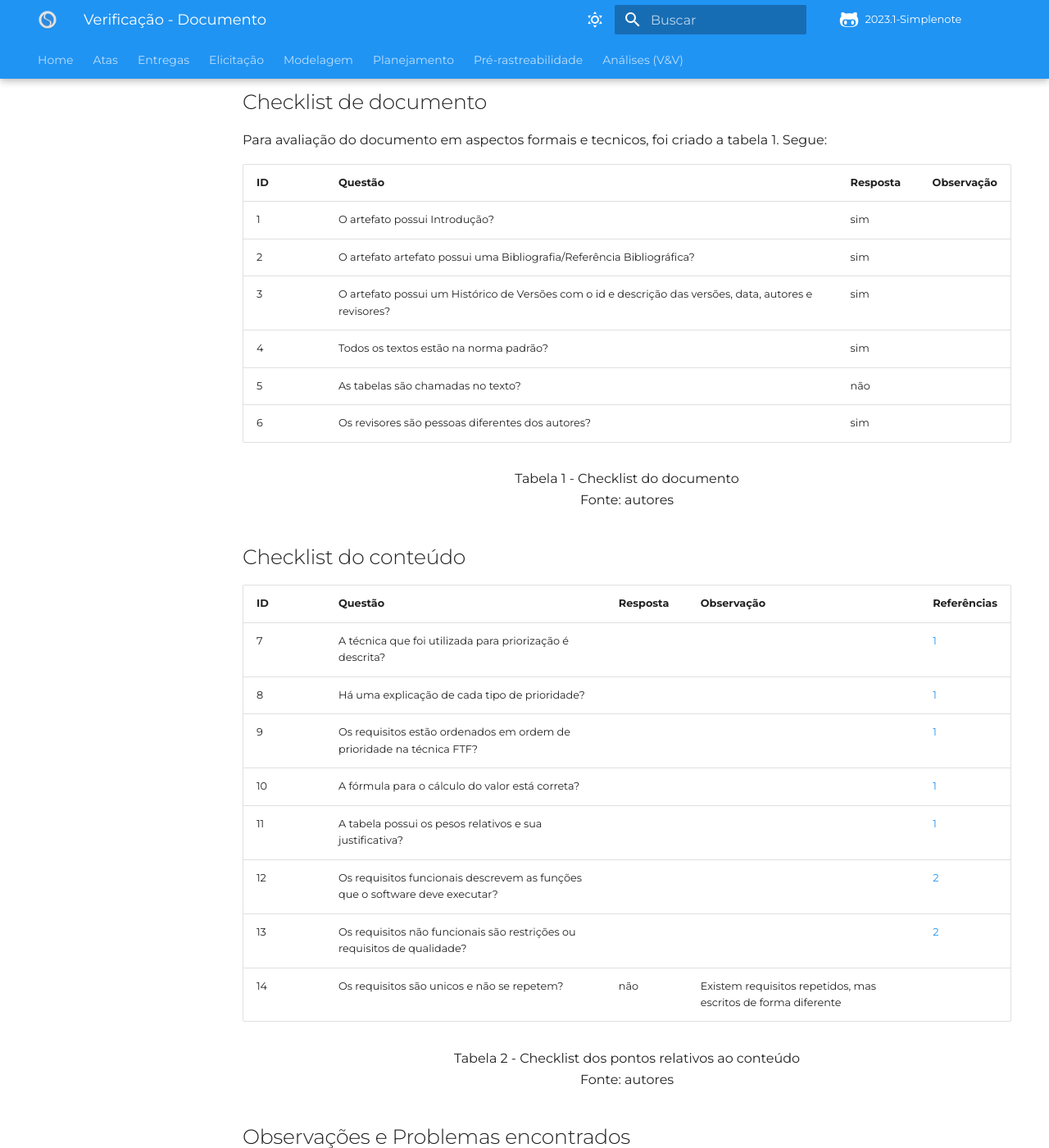
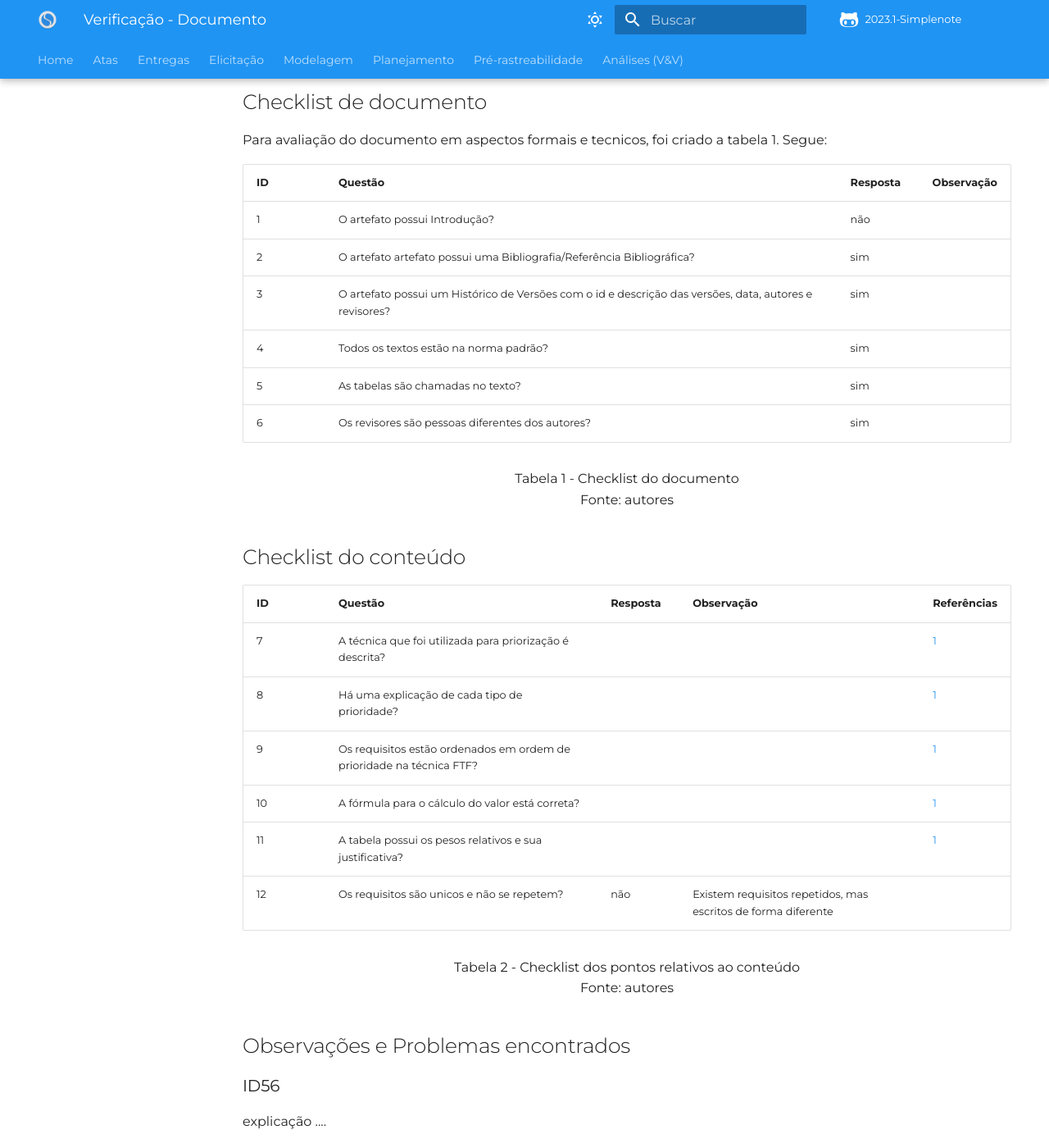
Before and after one commit to Requisitos-de-Software/2023.1-Simplenote, an MkDocs documentation site: the page built from docs/Analise-Grupo5/Elicitação/priorização/FTF.md, in a window 1280 px wide and 1400 px high, scrolled down 683 px. Shown: the whole window at 82% size. Built offline with MkDocs 1.6.1 and Material for MkDocs 9.7.7, drawn with Linux system fonts in a browser that asks for light colours; some web fonts are replaced; comment, search, counter and statistics services are not loaded.

Commit message:
Update FTF.md

```diff
--- a/docs/Analise-Grupo5/Elicitação/priorização/FTF.md
+++ b/docs/Analise-Grupo5/Elicitação/priorização/FTF.md
@@ -19,11 +19,11 @@
 
 |ID|Questão|Resposta|Observação|
 |--|-------|--------|----------|
-|1|O artefato possui Introdução?                                                                                |  sim      |          |
+|1|O artefato possui Introdução?                                                                                |  não      |          |
 |2|O artefato artefato possui uma Bibliografia/Referência Bibliográfica?                                        |  sim      |          |
 |3|O artefato possui um Histórico de Versões com o id e descrição das versões, data, autores e revisores?       |  sim      |          |
 |4|Todos os textos estão na norma padrão?                                                                       |  sim      |          |
-|5|As tabelas são chamadas no texto?                                                                            |  não      |          |
+|5|As tabelas são chamadas no texto?                                                                            |  sim      |          |
 |6|Os revisores são pessoas diferentes dos autores?                                                             |  sim      |          |
 
 <p align="center"> Tabela 1 - Checklist do documento <br> Fonte: autores </p>
@@ -37,9 +37,7 @@
 |  9  | Os requisitos estão ordenados em ordem de prioridade na técnica FTF?                             |  	 |              | [1](#ancora1) |
 |  10  | A fórmula para o cálculo do valor está correta?                                                 |  	 |              | [1](#ancora1) |
 |  11  | A tabela possui os pesos relativos e sua justificativa?                                         |  	 |              | [1](#ancora1) |
-|  12  | Os requisitos funcionais descrevem as funções que o software deve executar?                     |  	 |              | [2](#ancora2) |
-|  13  | Os requisitos não funcionais são restrições ou requisitos de qualidade?                         |  	 |              | [2](#ancora2) |
-|  14  | Os requisitos são unicos e não se repetem?	                                                     | não | Existem requisitos repetidos, mas escritos de forma diferente             |               |
+|  12  | Os requisitos são unicos e não se repetem?	                                                     | não | Existem requisitos repetidos, mas escritos de forma diferente             |               |
 
 <p align="center"> Tabela 2 - Checklist dos pontos relativos ao conteúdo <br> Fonte: autores </p>
 
```
